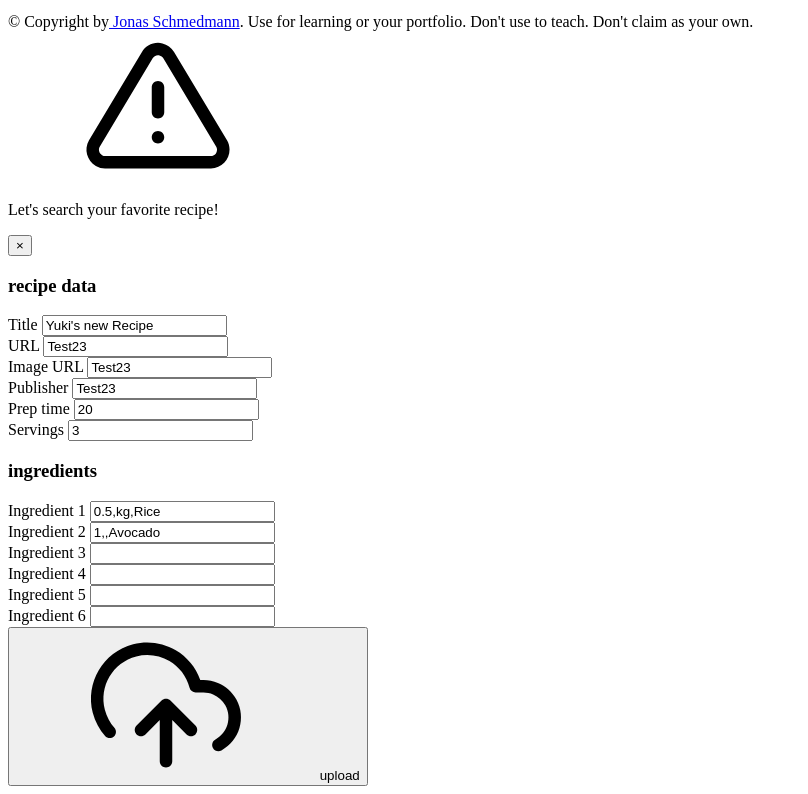
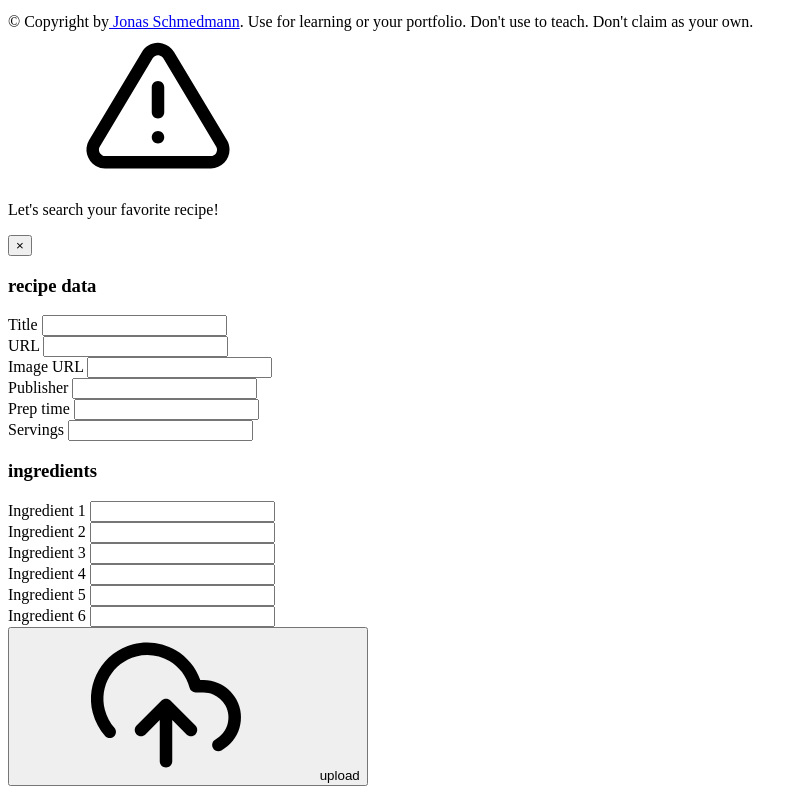
Before and after one commit to YukieIsobe/forkify-serch_recipe_app, a website built with Parcel: page index.html in a window 1280 px wide. Shown: the part 996-1790 px from the top of the page, without its empty margins (0-808 px from the left). Built offline with nearby package versions, Linux system fonts and the light colour scheme.

Commit message:
modified index.html:add recipe

```diff
--- a/index.html
+++ b/index.html
@@ -259,38 +259,38 @@
           <h3 class="heading-3">recipe data</h3>
           <div class="upload__content">
             <label>Title</label>
-            <input type="text" name="title" class="upload__input" value="Yuki's new Recipe">
+            <input type="text" name="title" class="upload__input" value="">
           </div>
           <div class="upload__content">
             <label>URL</label>
-            <input type="text" name="sourceUrl" class="upload__input" value="Test23">
+            <input type="text" name="sourceUrl" class="upload__input" value="">
           </div>
           <div class="upload__content">
             <labe>Image URL</labe>
-            <input type="text" name="imageUrl" class="upload__input" value="Test23">
+            <input type="text" name="imageUrl" class="upload__input" value="">
           </div>
           <div class="upload__content">
             <label>Publisher</label>
-            <input type="text" name="publisher" class="upload__input" value="Test23">
+            <input type="text" name="publisher" class="upload__input" value="">
           </div>
           <div class="upload__content">
             <label>Prep time</label>
-            <input type="text" name="prepTime" class="upload__input" value="20">
+            <input type="text" name="prepTime" class="upload__input" value="">
           </div>
           <div class="upload__content">
             <label>Servings</label>
-            <input type="text" name="servings" class="upload__input" value="3">
+            <input type="text" name="servings" class="upload__input" value="">
           </div>
         </div>
         <div class="upload__block">
           <h3 class="heading-3">ingredients</h3>
           <div class="upload__content">
             <label>Ingredient 1</label>
-            <input type="text" name="ingredient-1" class="upload__input" value="0.5,kg,Rice">
+            <input type="text" name="ingredient-1" class="upload__input" value="">
           </div>
           <div class="upload__content">
             <label>Ingredient 2</label>
-            <input type="text" name="ingredient-2" class="upload__input" value="1,,Avocado">
+            <input type="text" name="ingredient-2" class="upload__input" value="">
           </div>
           <div class="upload__content">
             <label>Ingredient 3</label>
```
